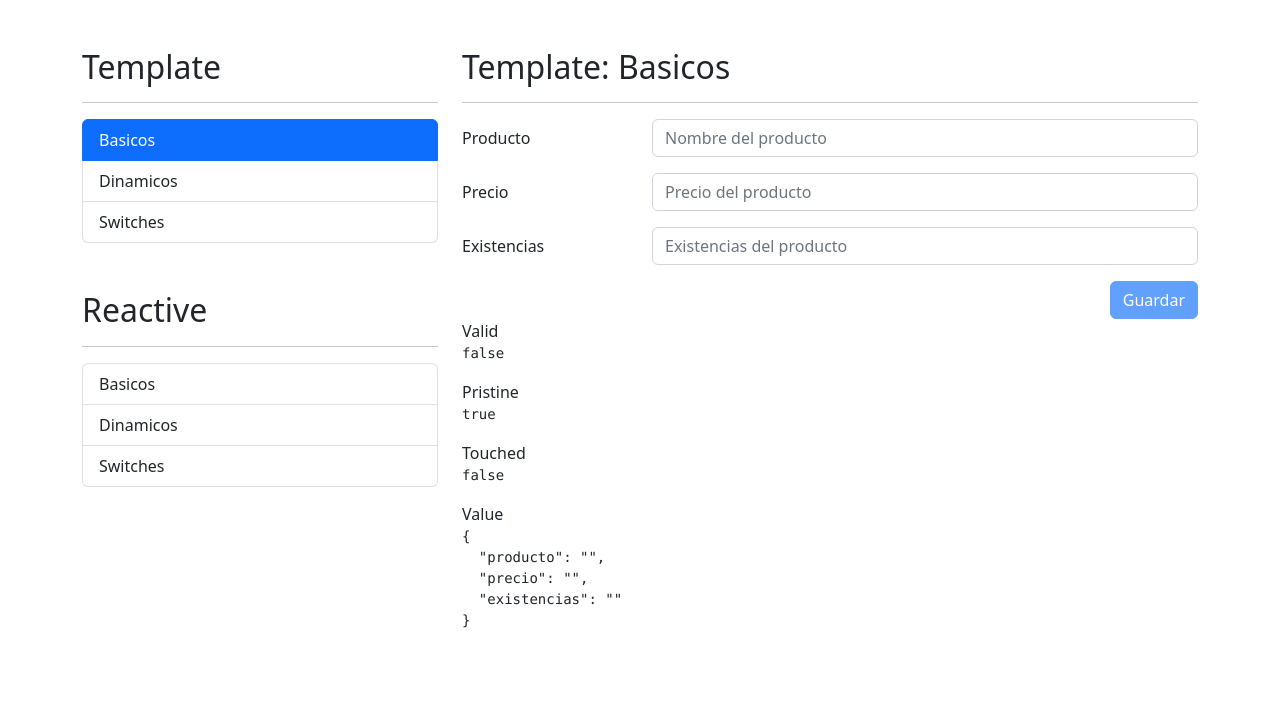
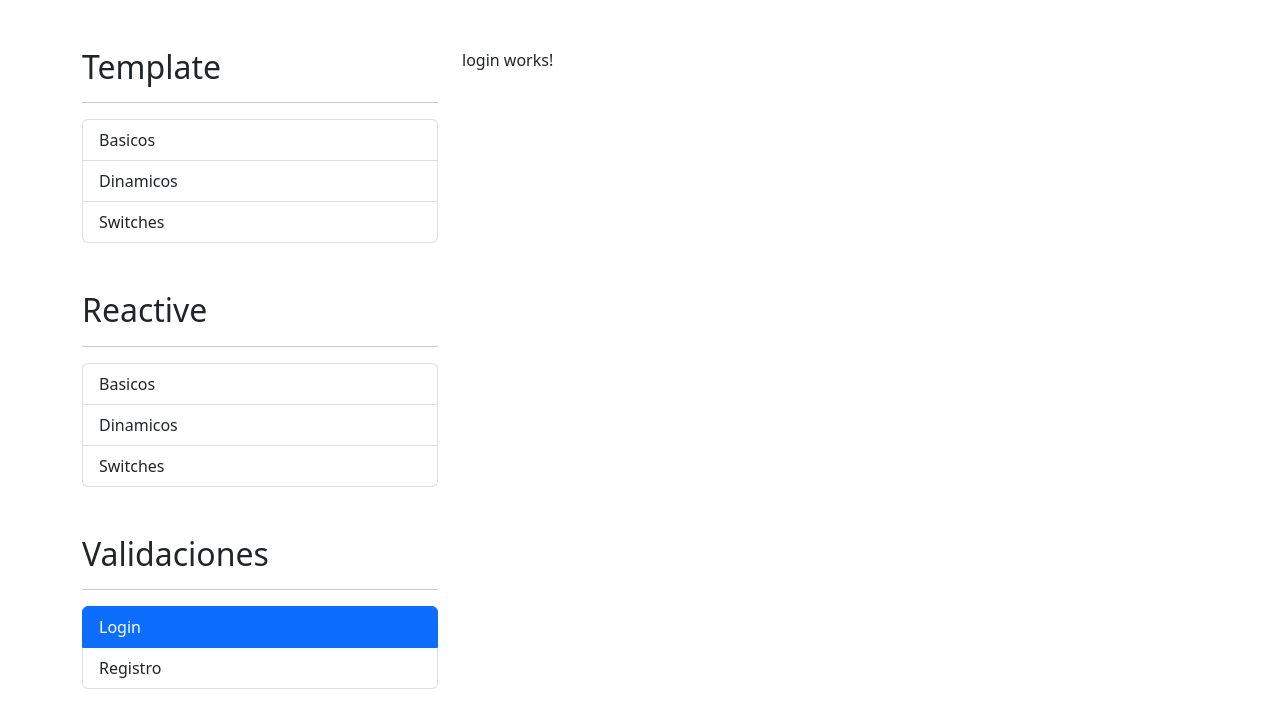
Before and after one commit to MarcosCInland/formulariosApp, an Angular app: page /auth/login in a window 1280 px wide. Before the commit this address led to /template/basicos. Shown: the top 728 px of the page. Built offline with nearby package versions, Linux system fonts and the light colour scheme.

Commit message:
auth menu module, auth routing and structure

```diff
--- a/src/app/app-routing.module.ts
+++ b/src/app/app-routing.module.ts
@@ -2,6 +2,10 @@
 import { RouterModule, Routes } from '@angular/router';
 
 const routes: Routes = [
+  {
+    path: 'auth',
+    loadChildren: () => import('./auth/auth.module').then(m => m.AuthModule)
+  },
   {
     path: 'template',
     loadChildren: () => import('./template/template.module').then(m => m.TemplateModule)
--- /dev/null
+++ b/src/app/auth/pages/login/login.component.html
@@ -0,0 +1 @@
+<p>login works!</p>
--- /dev/null
+++ b/src/app/auth/pages/login/login.component.ts
@@ -0,0 +1,16 @@
+import { Component, OnInit } from '@angular/core';
+
+@Component({
+  selector: 'app-login',
+  templateUrl: './login.component.html',
+  styles: [
+  ]
+})
+export class LoginComponent implements OnInit {
+
+  constructor() { }
+
+  ngOnInit(): void {
+  }
+
+}
--- /dev/null
+++ b/src/app/auth/pages/registro/registro.component.html
@@ -0,0 +1 @@
+<p>registro works!</p>
--- /dev/null
+++ b/src/app/auth/pages/registro/registro.component.ts
@@ -0,0 +1,16 @@
+import { Component, OnInit } from '@angular/core';
+
+@Component({
+  selector: 'app-registro',
+  templateUrl: './registro.component.html',
+  styles: [
+  ]
+})
+export class RegistroComponent implements OnInit {
+
+  constructor() { }
+
+  ngOnInit(): void {
+  }
+
+}
--- a/src/app/shared/sidemenu/sidemenu.component.html
+++ b/src/app/shared/sidemenu/sidemenu.component.html
@@ -1,5 +1,5 @@
+<!--    BEGIN TEMPLATE    -->
 <h2>Template</h2>
-
 <hr>
 
 <ul class="list-group">
@@ -10,9 +10,10 @@
         {{option.texto}}
     </li>
 </ul>
+<!--    END TEMPLATE    -->
 
+<!--    BEGIN REACTIVE    -->
 <h2 class="mt-5">Reactive</h2>
-
 <hr>
 
 <ul class="list-group">
@@ -23,3 +24,18 @@
         {{option.texto}}
     </li>
 </ul>
+<!--    END REACTIVE    -->
+
+<!--    BEGIN VALIDACIONES    -->
+<h2 class="mt-5">Validaciones</h2>
+<hr>
+
+<ul class="list-group">
+    <li class="list-group-item"
+        *ngFor="let option of authMenu"
+        [routerLink]="option.ruta"
+        routerLinkActive="active">
+        {{ option.texto }}
+    </li>
+</ul>
+<!--    END VALIDACIONES    -->
--- a/src/app/shared/sidemenu/sidemenu.component.ts
+++ b/src/app/shared/sidemenu/sidemenu.component.ts
@@ -43,6 +43,17 @@
       ruta: './reactive/switches'
     },
   ]
+
+  authMenu: MenuItem[] = [
+    {
+      texto: 'Login',
+      ruta: './auth/login'
+    },
+    {
+      texto: 'Registro',
+      ruta: './auth/registro'
+    }
+  ]
   constructor() { }
 
   ngOnInit(): void {
```
Also changed, not shown: src/app/auth/auth-routing.module.ts (added, +36 -0 lines), src/app/auth/auth.module.ts (added, +21 -0 lines).
